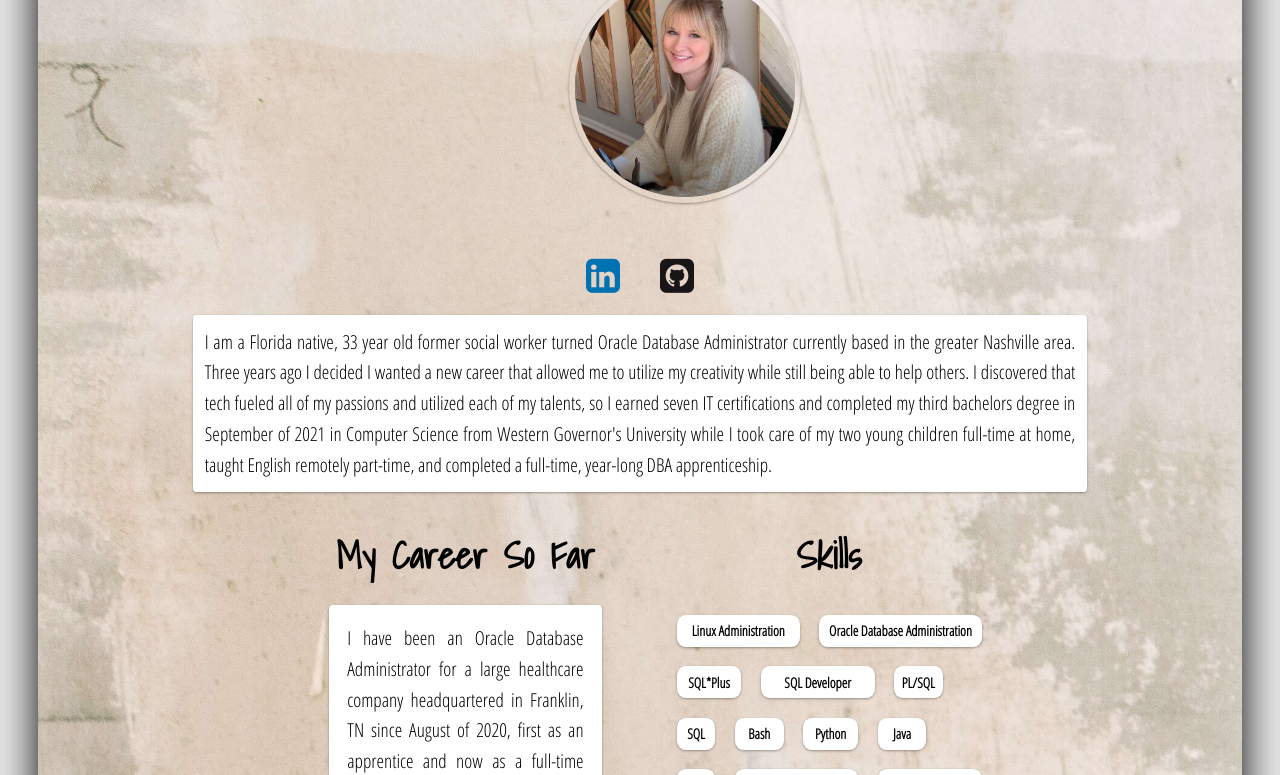
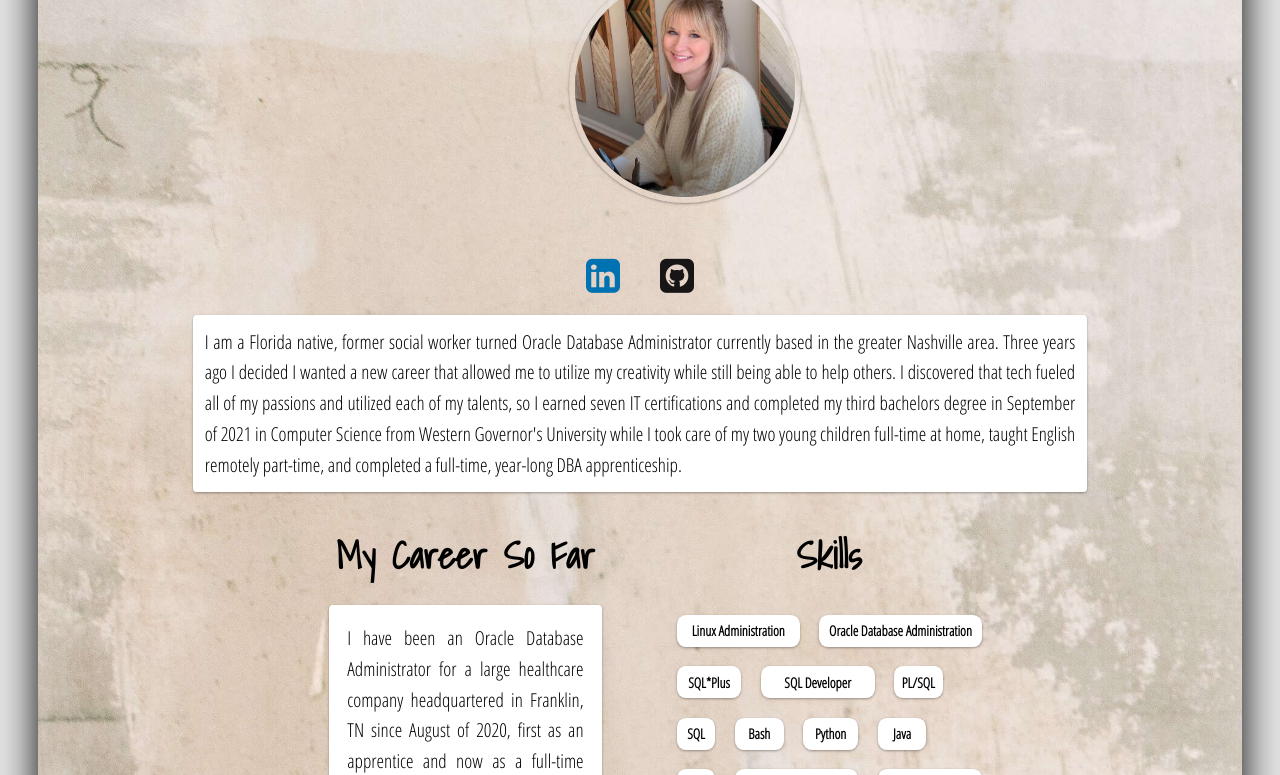
Before and after one commit to bculler17/portfolio-website, a plain HTML site: page Portfolio/About.html in a window 1280 px wide. Shown: the part 325-1100 px from the top of the page. Drawn offline with Linux system fonts and the light colour scheme.

Commit message:
Update About.html

```diff
--- a/Portfolio/About.html
+++ b/Portfolio/About.html
@@ -29,7 +29,7 @@
             </div>
             <a href="https://www.linkedin.com/in/beth-culler-9b9527185?trk=profile-badge" class="fa fa-linkedin-square" style="font-size:3.1vw; color:#0072b1;"  target="_blank" rel="noopener noreferrer"> </a>
             <a href="https://github.com/bculler17" class="fa fa-github-square" style="font-size:3.1vw; color:#171515;" target="_blank" rel="noopener noreferrer"></a>
-            <p class="aboutme" style="padding:1%"> I am a Florida native, 33 year old former social worker turned Oracle Database Administrator currently based in the greater Nashville area.
+            <p class="aboutme" style="padding:1%"> I am a Florida native, former social worker turned Oracle Database Administrator currently based in the greater Nashville area.
             Three years ago I decided I wanted a new career that allowed me to utilize my creativity while still being able to help others. I discovered that tech fueled
             all of my passions and utilized each of my talents, so I earned seven IT certifications and completed my third bachelors degree in September of 2021 in Computer Science from Western Governor's
             University while I took care of my two young children full-time at home, taught English remotely part-time, and completed a full-time, year-long DBA apprenticeship. </p>
```
